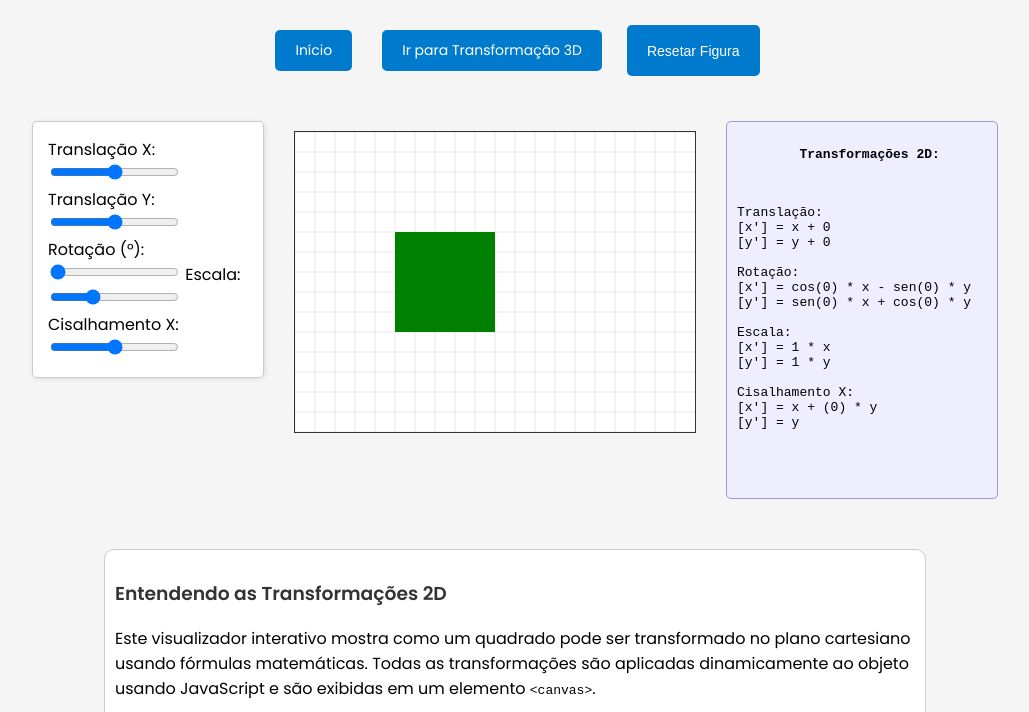
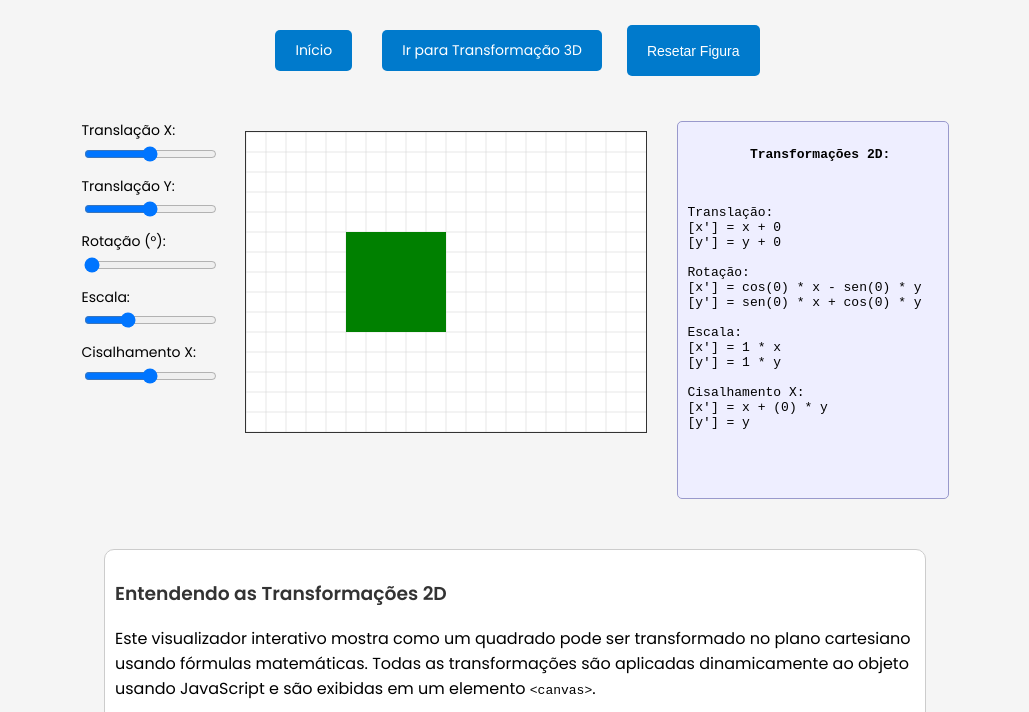
Before and after one commit to winiciusoliveira/projeto-transformacoes-2d-3d, a website: page pages/figuras/2d.html in a window 1280 px wide. Shown: the part 88-800 px from the top of the page, without its empty margins (125-1154 px from the left). Drawn offline with Linux system fonts and the light colour scheme.

Commit message:
Melhorando o Labels das Figuras

```diff
--- a/style.css
+++ b/style.css
@@ -57,13 +57,17 @@ button.button {
 }
 
 /* === CONTROLES === */
-#ui-panel {
-    width: 200px;
-    background: #ffffff;
-    padding: 15px;
-    border: 1px solid #ccc;
-    border-radius: 5px;
-    box-shadow: 1px 1px 5px rgba(0,0,0,0.1);
+#ui-panel label {
+    display: block;
+    margin-bottom: 15px;
+    font-size: 14px;
+    line-height: 1.4;
+}
+
+#ui-panel input[type="range"] {
+    display: block;
+    width: 100%;
+    margin-top: 5px;
 }
 
 /* === ÁREA DE DESENHO === */
```
